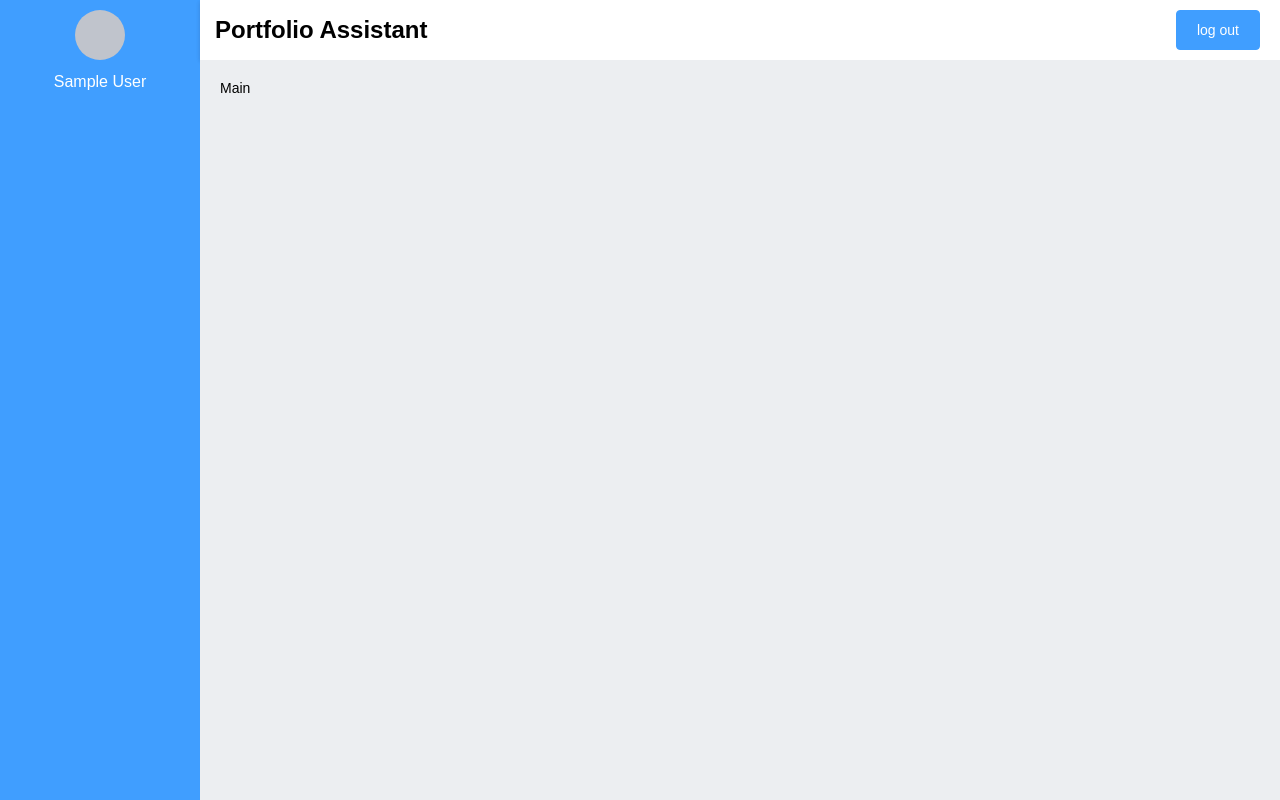
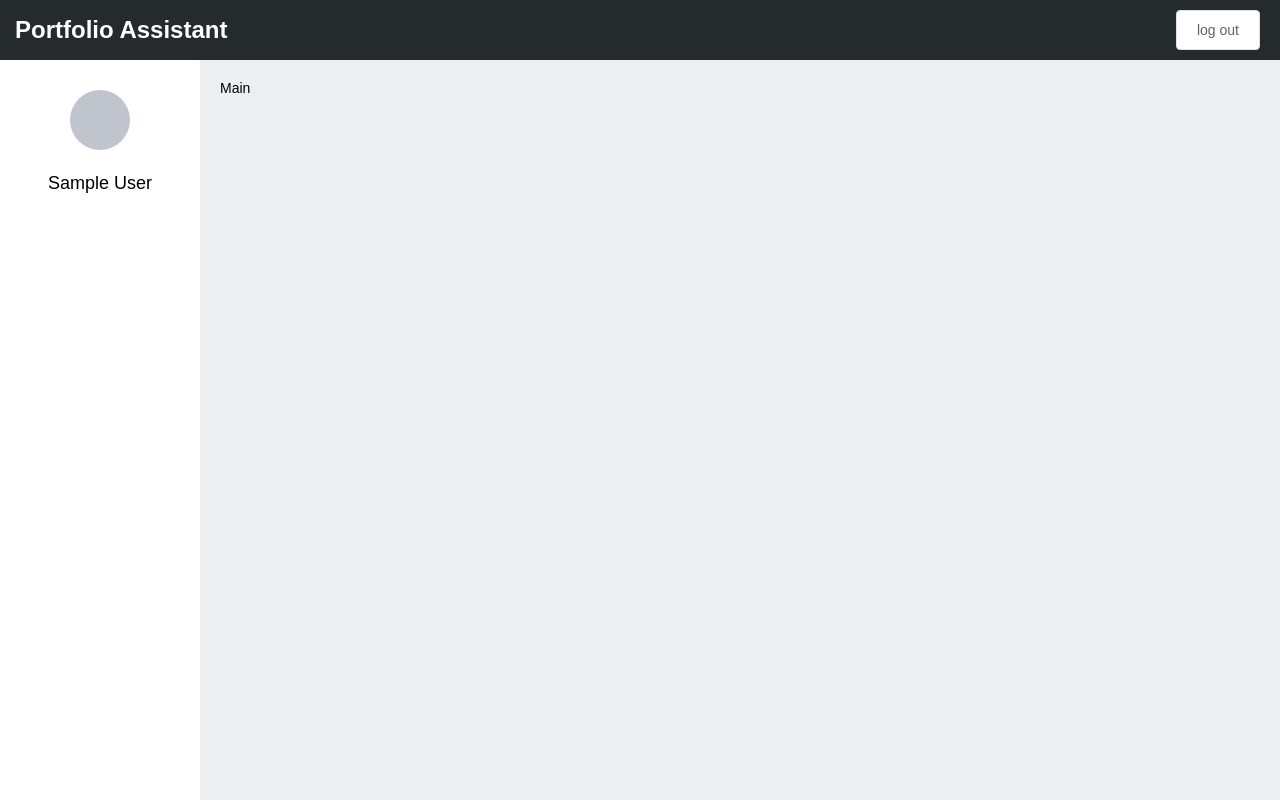
Before and after one commit to gtalarico/django-vue-template, a Vue app: page /home in a window 1280 px wide. Built offline with nearby package versions, Linux system fonts and the light colour scheme; sample sign-in values are in the browser's storage.

Commit message:
add axios

```diff
--- a/src/main.js
+++ b/src/main.js
@@ -7,14 +7,18 @@ import 'element-ui/lib/theme-chalk/index.css';
 import './registerServiceWorker'
 import '@/assets/css/style.css'
 import GoogleAuth from '@/config/google_oAuth.js'
+import axios from 'axios'
 const gauthOption = {
   clientId: '1052465622185-hl3qvsb6o5j432c95bb9fritksuuq4vh.apps.googleusercontent.com',
   scope: 'profile email',
   prompt: 'select_account'
 }
+
 Vue.use(ElementUI)
 Vue.use(GoogleAuth, gauthOption)
+Vue.prototype.$ajax = axios
 Vue.config.productionTip = false
+axios.defaults.baseURL = 'http://rap2api.taobao.org/app/mock/282070/'
 
 new Vue({
   router,
--- a/src/views/Home.vue
+++ b/src/views/Home.vue
@@ -1,9 +1,14 @@
 <template>
   <el-container class="home-container">
+    <el-header>
+      <span>Portfolio Assistant</span>
+      <el-button @click="logout">log out</el-button>
+    </el-header>
+    <el-container>
       <el-aside width="200px">
         <el-row>
           <div class="avatar">
-          <el-avatar :size="50" :src="imageUrl"></el-avatar>
+            <el-avatar :size="60" :src="imageUrl"></el-avatar>
           </div>
         </el-row>
         <el-row>
@@ -12,11 +17,7 @@
           </div>
         </el-row>
       </el-aside>
-    <el-container>
-      <el-header
-        ><span>Portfolio Assistant</span>
-        <el-button type="primary" @click="logout">log out</el-button>
-      </el-header>
+
       <el-main>Main</el-main>
     </el-container>
   </el-container>
@@ -53,14 +54,14 @@ export default {
   margin: 0px
 
 .el-header
-  background-color: #fff
+  background-color: #252A2D
   display: flex
   padding-left: 0
   align-items: center
-  // color: #fff
+  color: #fff
   font-size: 24px
   font-weight: bold
-  box-shadow: 0 2px 4px rgba(0, 0, 0, .12), 0 0 6px rgba(0, 0, 0, .04)
+  box-shadow: 10px 10px 5px #888888
   justify-content: space-between
   // border-radius: 4px
 
@@ -71,9 +72,10 @@ export default {
     margin-left: 15px
 
 .el-aside
-  background-color: #409EFF
-  box-shadow: 0 2px 12px 0 rgba(0, 0, 0, 0.1)
-  color: #fff
+  background-color: #fff
+  // background-color: #409EFF
+
+  // color: #fff
   // border-radius: 4px
 
 .el-main
@@ -81,9 +83,11 @@ export default {
 
 .avatar
   padding: 10px
+  padding-top: 30px
   text-align: center
 
 .name
+  padding-top: 10px
   text-align: center
-  font-size: 16px
+  font-size: 18px
 </style>
```
Lines whose indentation alone changed are shown as unchanged.
